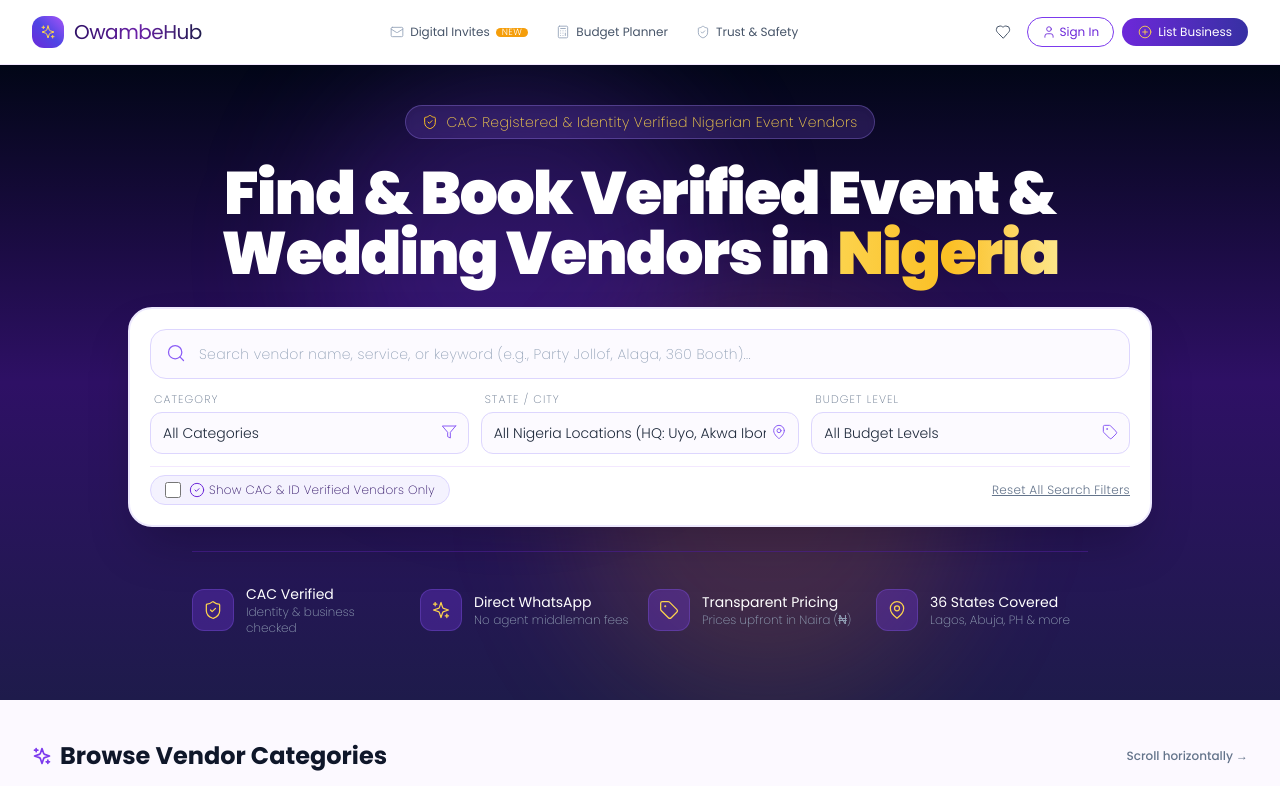
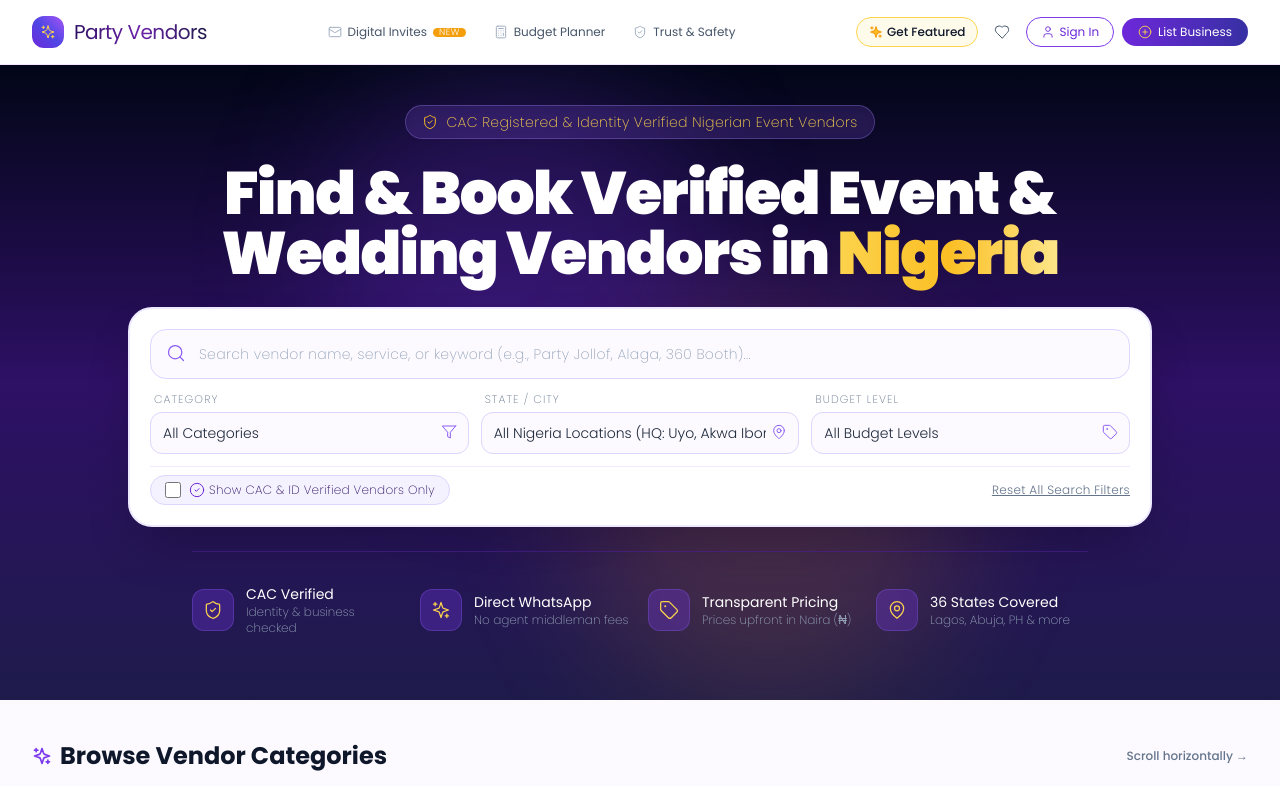
Before and after one commit to pixelwizards72-star/naija-wedding-vendors, a React (Vite) app: page / in a window 1280 px wide. Shown: the top 786 px of the page. Built offline with nearby package versions, Linux system fonts and the light colour scheme.

Commit message:
feat: sync src/components/Navbar.jsx

```diff
--- a/src/components/Navbar.jsx
+++ b/src/components/Navbar.jsx
@@ -7,7 +7,8 @@
   favoritesCount,
   onOpenVendorRegister,
   onOpenFavorites,
-  onOpenAuth
+  onOpenAuth,
+  onOpenFeaturedModal
 }) {
   const [mobileMenuOpen, setMobileMenuOpen] = React.useState(false);
 
@@ -22,7 +23,7 @@
       <div className="max-w-7xl mx-auto px-4 sm:px-6 lg:px-8">
         <div className="flex items-center justify-between h-16">
 
-          {/* Brand Logo - Regular Font Weight */}
+          {/* Brand Logo - Party Vendors */}
           <div
             onClick={() => setActiveTab('marketplace')}
             className="flex items-center space-x-2.5 cursor-pointer group shrink-0"
@@ -31,7 +32,7 @@
               <Sparkles className="w-4 h-4 text-amber-300 stroke-[1.5]" />
             </div>
             <span className="text-xl font-normal tracking-tight bg-gradient-to-r from-violet-950 via-purple-800 to-indigo-950 bg-clip-text text-transparent font-serif whitespace-nowrap">
-              OwambeHub
+              Party Vendors
             </span>
           </div>
 
@@ -64,6 +65,15 @@
 
           {/* Right Action Buttons - Regular Font Weight */}
           <div className="hidden sm:flex items-center space-x-2 shrink-0">
+            {/* Get Featured Spotlight CTA */}
+            <button
+              onClick={onOpenFeaturedModal}
+              className="flex items-center space-x-1 px-3 py-1.5 rounded-full bg-amber-50 hover:bg-amber-100 text-slate-900 border border-amber-300 text-xs font-medium transition-all shadow-2xs"
+            >
+              <Sparkles className="w-3.5 h-3.5 text-amber-500 fill-amber-400" />
+              <span>Get Featured</span>
+            </button>
+
             {/* Favorites Counter */}
             <button
               onClick={onOpenFavorites}
```
